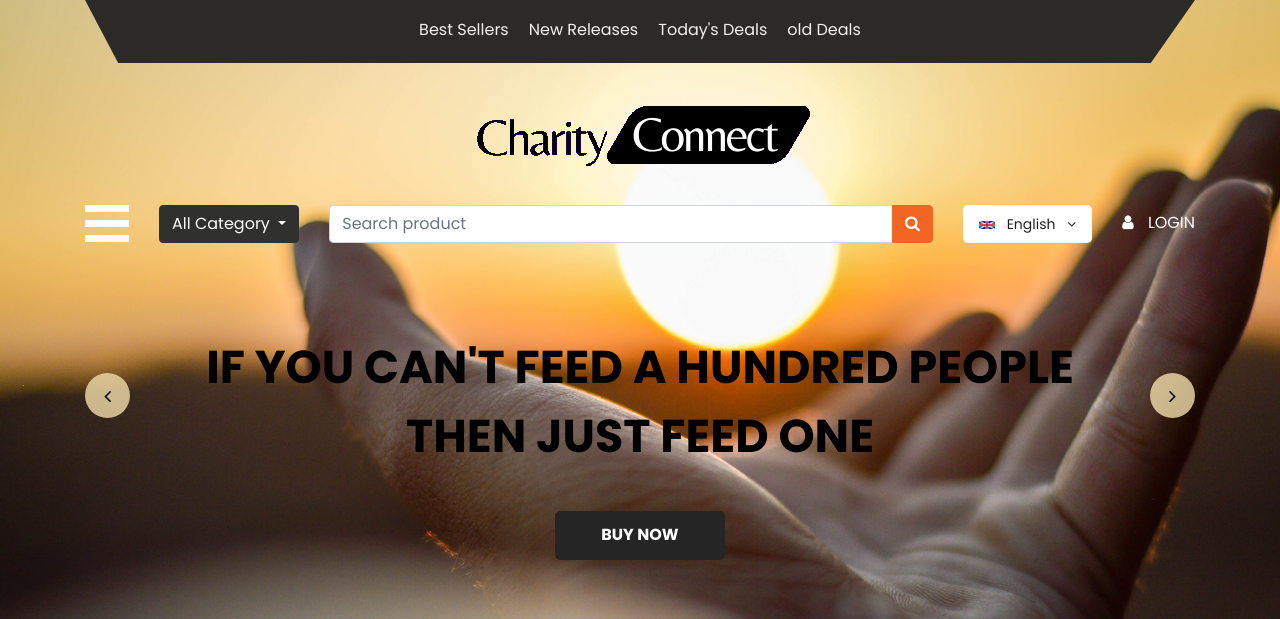
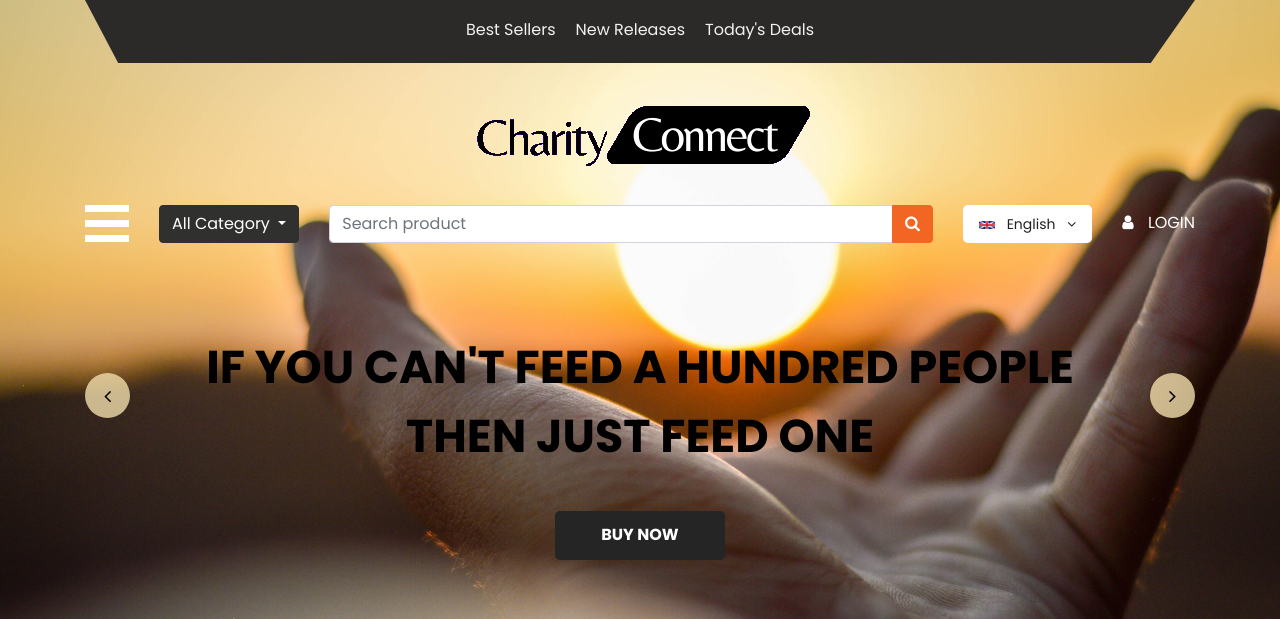
Before and after one commit to ncirlstudent/x20131640-codecommit, a Django app: page /accounts/register/ in a window 1280 px wide. Shown: the top 619 px of the page. Run offline with Django 4.2, Linux system fonts and the light colour scheme; data comes from the database, SQL or seed files in the repository; both versions use the stored data as it was after the commit; some libraries are stand-ins or nearby versions.

Commit message:
updated product

```diff
--- a/templates/includes/banner.html
+++ b/templates/includes/banner.html
@@ -12,7 +12,6 @@
                       <li><a href="#">Best Sellers</a></li>
                       <li><a href="#">New Releases</a></li>
                       <li><a href="#">Today's Deals</a></li>
-                      <li><a href="#">old Deals</a></li>
                     </ul>
                 </div>
              </div>
```
Also changed, not shown: db.sqlite3, media/product/Pink_Sleeping_Bag_With_Snug_Hood_wjewZPC.png (added), media/product/Sleeping_duvet_XpZTJPR.png (added), media/product/SleppingPillow_2DYM7Bx.png (added), media/product/SleppingPillow_AdtOZ8Q.png (added), 1 other file.
